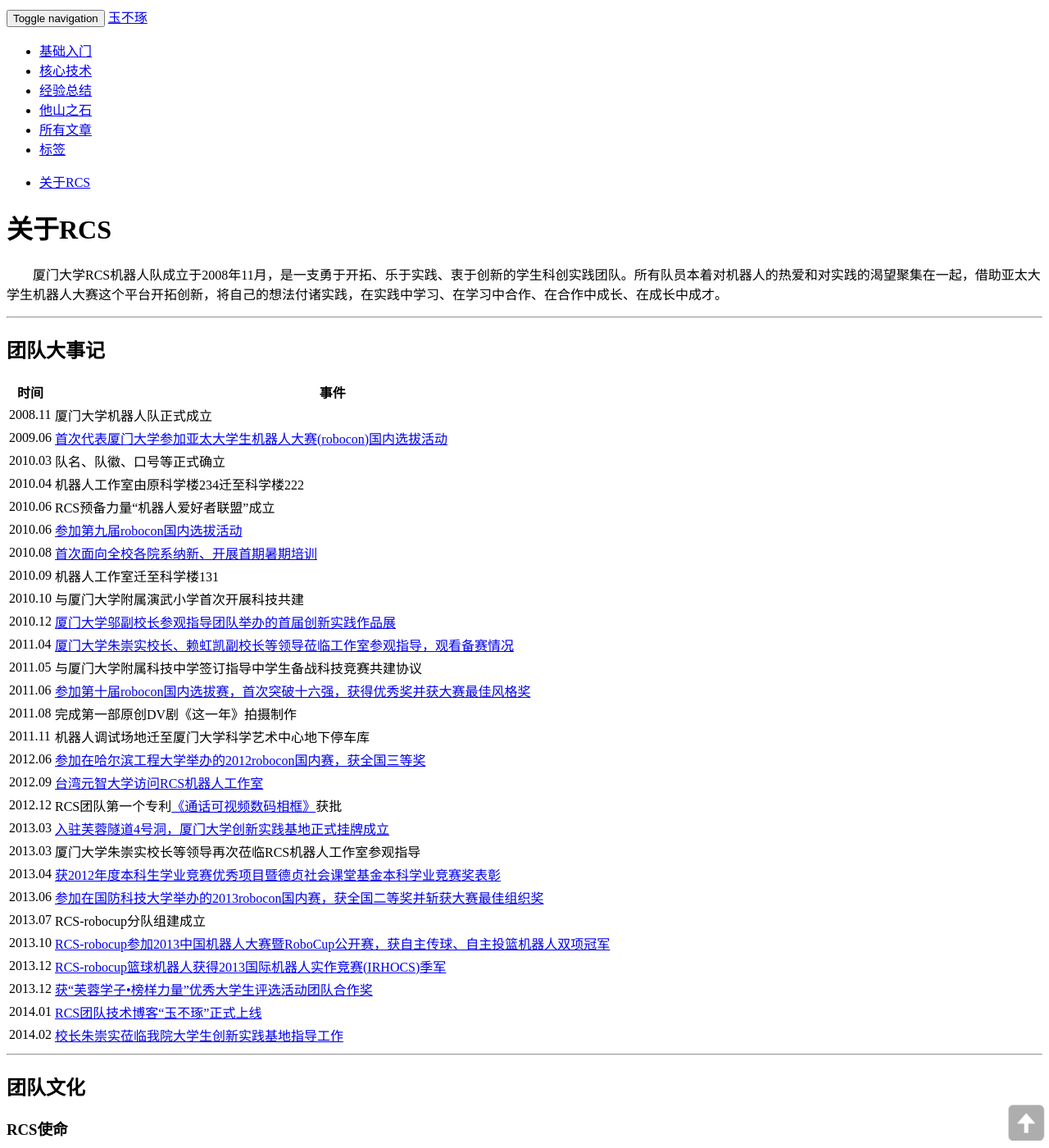
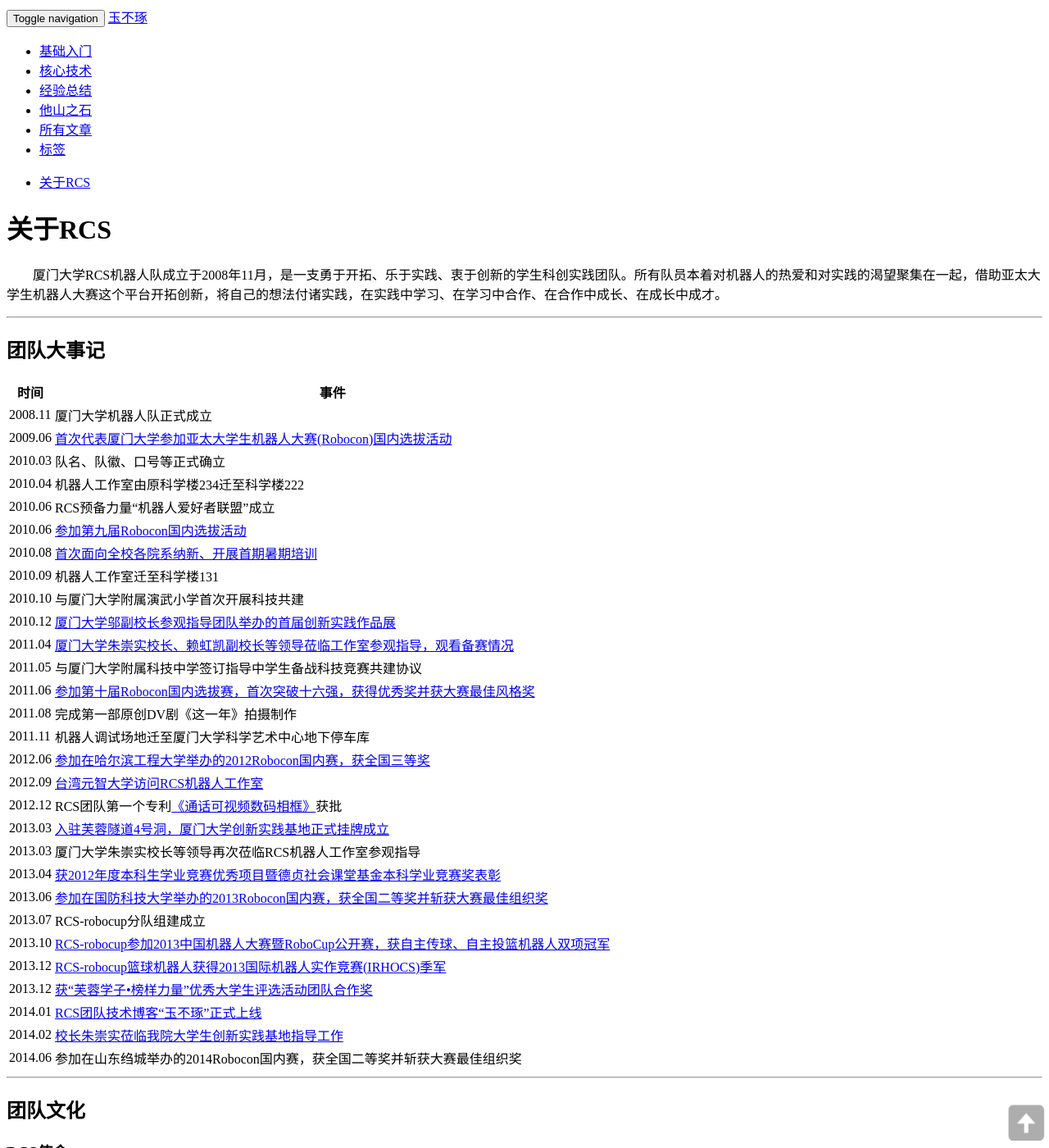
Before and after one commit to RCSTech/RCSTech.github.io, a Jekyll site: the page built from about.md, in a window 1280 px wide and 1400 px high. Shown: the whole window at 82% size. Built offline with Jekyll 4.4.1, drawn with Linux system fonts in a browser that asks for light colours; nearby versions of some CDN libraries; a style sheet for code colours, icons or effects is not loaded.

Commit message:
添加今年赛况

```diff
--- a/about.md
+++ b/about.md
@@ -28,7 +28,7 @@
 </tr>
 <tr>
     <td>2009.06</td>
-    <td><a href="http://210.34.16.106/Main/Article_Detial.asp?ArticleID=3519">首次代表厦门大学参加亚太大学生机器人大赛(robocon)国内选拔活动</a></td>
+    <td><a href="http://210.34.16.106/Main/Article_Detial.asp?ArticleID=3519">首次代表厦门大学参加亚太大学生机器人大赛(Robocon)国内选拔活动</a></td>
 </tr>
 <tr>
     <td>2010.03</td>
@@ -44,7 +44,7 @@
 </tr>
 <tr>
     <td>2010.06</td>
-    <td><a href="http://210.34.16.106/Main/Article_Detial.asp?ArticleID=4154">参加第九届robocon国内选拔活动</a></td>
+    <td><a href="http://210.34.16.106/Main/Article_Detial.asp?ArticleID=4154">参加第九届Robocon国内选拔活动</a></td>
 </tr>
 <tr>
     <td>2010.08</td>
@@ -72,7 +72,7 @@
 </tr>
 <tr>
     <td>2011.06</td>
-    <td><a href="http://news.xmu.edu.cn/s/13/t/542/38/87/info80007.htm">参加第十届robocon国内选拔赛，首次突破十六强，获得优秀奖并获大赛最佳风格奖</a></td>
+    <td><a href="http://news.xmu.edu.cn/s/13/t/542/38/87/info80007.htm">参加第十届Robocon国内选拔赛，首次突破十六强，获得优秀奖并获大赛最佳风格奖</a></td>
 </tr>
 <tr>
     <td>2011.08</td>
@@ -84,7 +84,7 @@
 </tr>
 <tr>
     <td>2012.06</td>
-    <td><a href="http://pmee.xmu.edu.cn:7088/pmee/index.php/Article/article/id/1262">参加在哈尔滨工程大学举办的2012robocon国内赛，获全国三等奖</a></td>
+    <td><a href="http://pmee.xmu.edu.cn:7088/pmee/index.php/Article/article/id/1262">参加在哈尔滨工程大学举办的2012Robocon国内赛，获全国三等奖</a></td>
 </tr>
 <tr>
     <td>2012.09</td>
@@ -108,7 +108,7 @@
 </tr>
 <tr>
     <td>2013.06</td>
-    <td><a href="http://news.xmu.edu.cn/s/13/t/542/13/f3/info136179.htm">参加在国防科技大学举办的2013robocon国内赛，获全国二等奖并斩获大赛最佳组织奖</a></td>
+    <td><a href="http://news.xmu.edu.cn/s/13/t/542/13/f3/info136179.htm">参加在国防科技大学举办的2013Robocon国内赛，获全国二等奖并斩获大赛最佳组织奖</a></td>
 </tr>
 <tr>
     <td>2013.07</td>
@@ -133,6 +133,10 @@
 <tr>
     <td>2014.02</td>
     <td><a href="http://pmee.xmu.edu.cn:7088/pmee/index.php/Article/article/id/1969">校长朱崇实莅临我院大学生创新实践基地指导工作</a></td>
+</tr>
+<tr>
+    <td>2014.06</td>
+    <td>参加在山东绉城举办的2014Robocon国内赛，获全国二等奖并斩获大赛最佳组织奖</td>
 </tr>
 </table>
 
```
